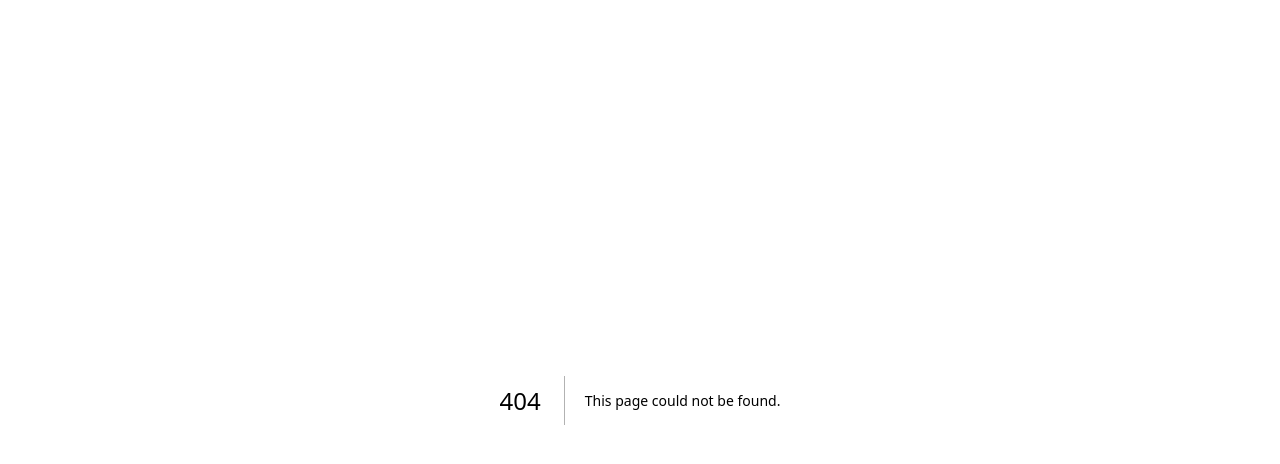
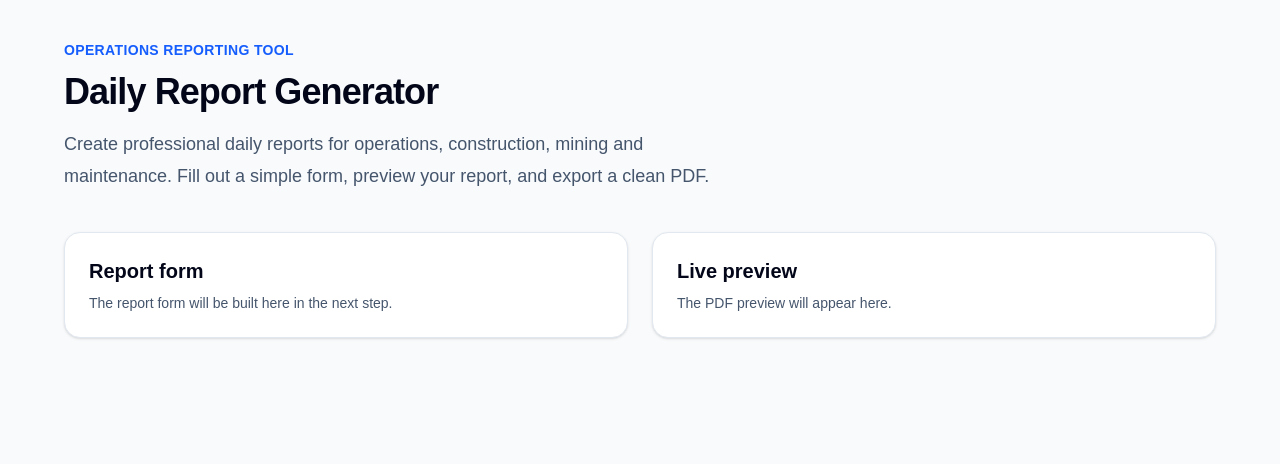
Before and after one commit to kike-Pinto/reporting-tools-platform, a Next.js app: page /tools/daily-report-generator in a window 1280 px wide. Before the commit this address had no page. Shown: the top 464 px of the page. Built offline with nearby package versions, Linux system fonts and the light colour scheme.

Commit message:
Add daily report generator initial route

```diff
--- /dev/null
+++ b/app/tools/daily-report-generator/page.tsx
@@ -0,0 +1,37 @@
+export default function DailyReportGeneratorPage() {
+  return (
+    <main className='min-h-screen bg-slate-50 px-6 py-10 text-slate-900'>
+      <section className='mx-auto max-w-6xl'>
+        <p className='text-sm font-semibold uppercase tracking-wide text-blue-600'>
+          Operations Reporting Tool
+        </p>
+
+        <h1 className='mt-3 text-4xl font-bold tracking-tight text-slate-950'>
+          Daily Report Generator
+        </h1>
+
+        <p className='mt-4 max-w-2xl text-lg leading-8 text-slate-600'>
+          Create professional daily reports for operations, construction, mining
+          and maintenance. Fill out a simple form, preview your report, and
+          export a clean PDF.
+        </p>
+
+        <div className='mt-10 grid gap-6 lg:grid-cols-2'>
+          <div className='rounded-2xl border border-slate-200 bg-white p-6 shadow-sm'>
+            <h2 className='text-xl font-bold text-slate-950'>Report form</h2>
+            <p className='mt-2 text-sm text-slate-600'>
+              The report form will be built here in the next step.
+            </p>
+          </div>
+
+          <div className='rounded-2xl border border-slate-200 bg-white p-6 shadow-sm'>
+            <h2 className='text-xl font-bold text-slate-950'>Live preview</h2>
+            <p className='mt-2 text-sm text-slate-600'>
+              The PDF preview will appear here.
+            </p>
+          </div>
+        </div>
+      </section>
+    </main>
+  )
+}
```
